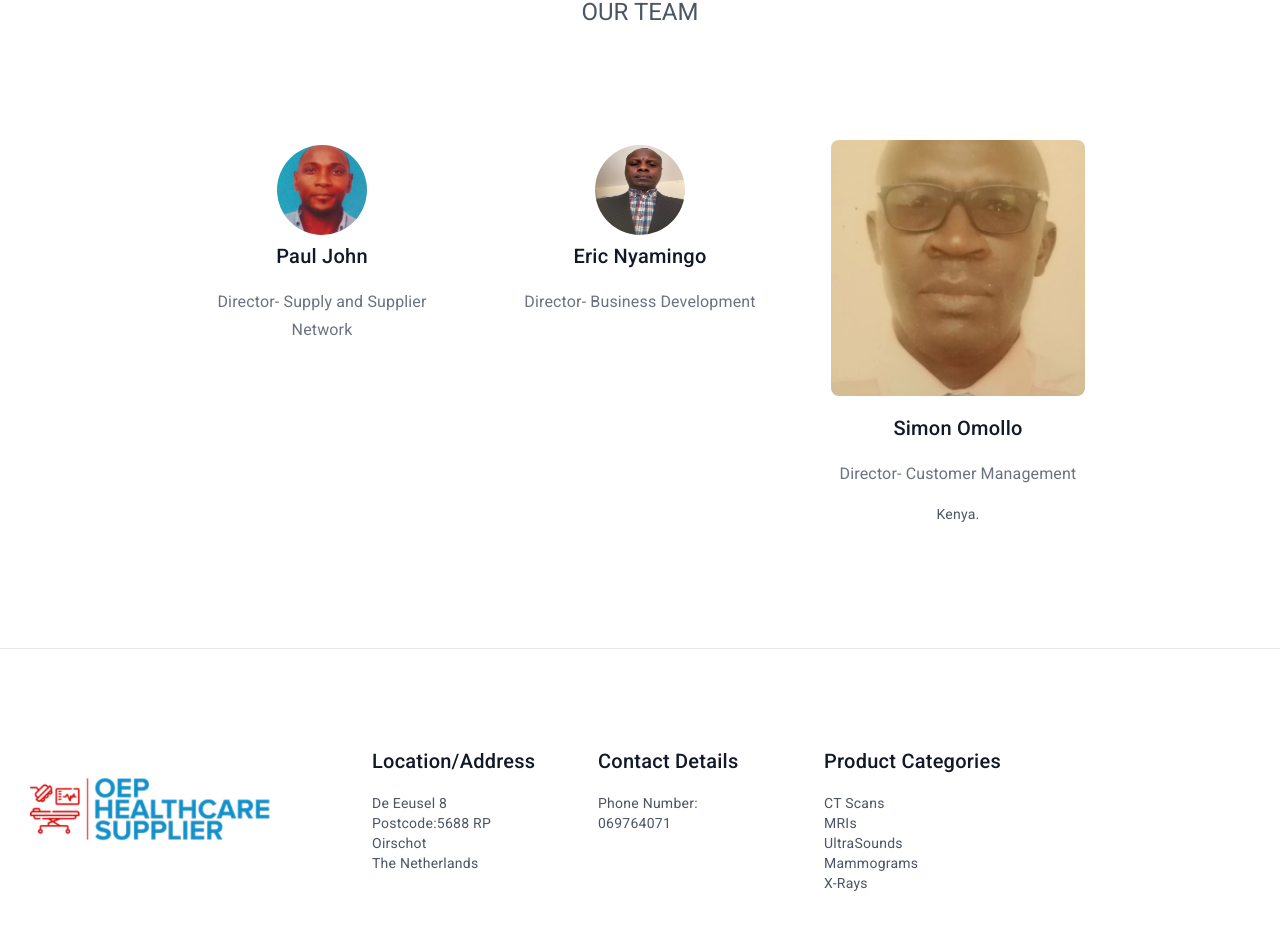
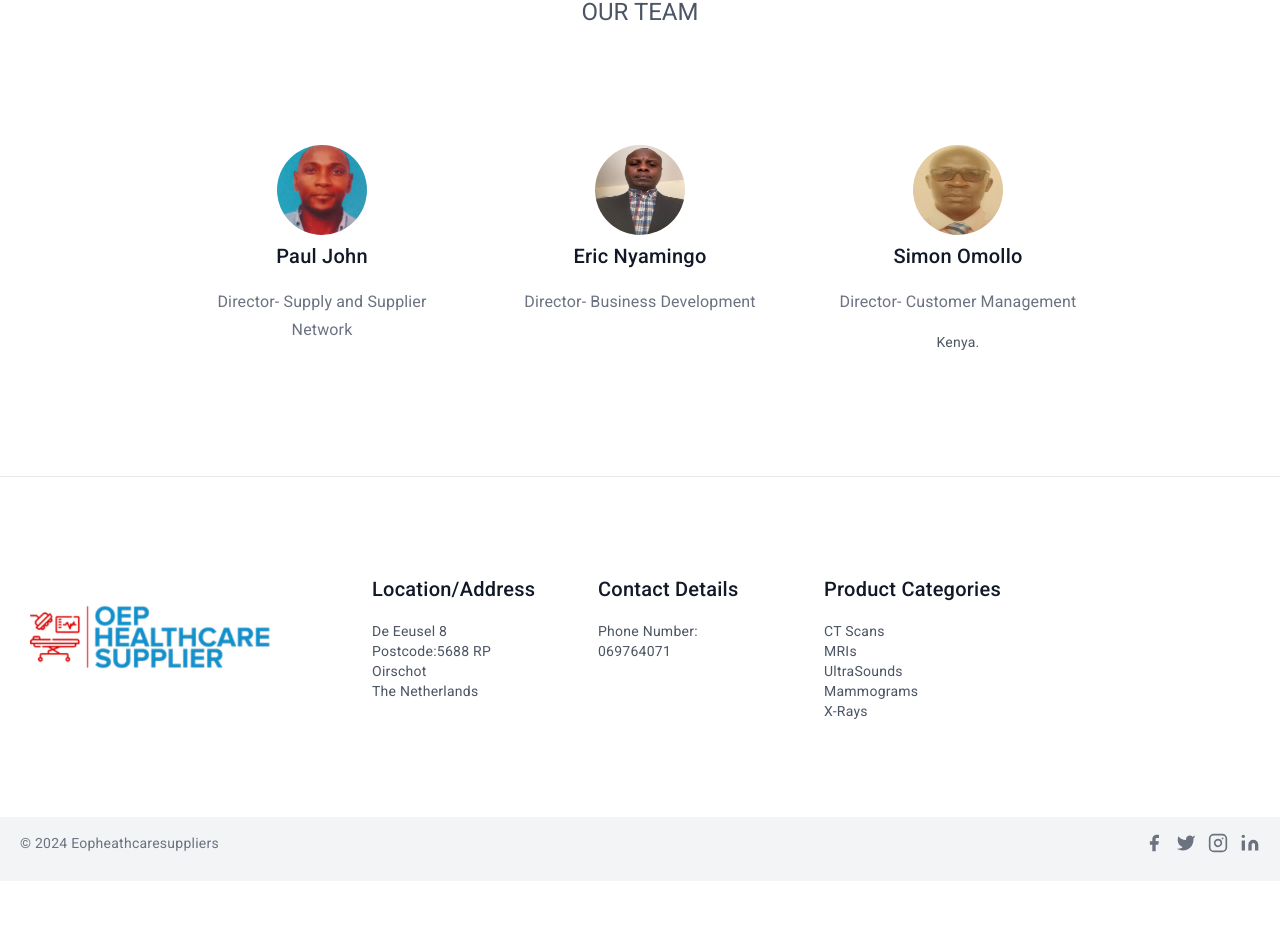
Before and after one commit to Delesoft/oep, an Angular app: page /about in a window 1280 px wide. Shown: the part 1330-2260 px from the top of the page. After the commit the page ends 2211 px from the top, so only its background shows below. Built offline with nearby package versions, Linux system fonts and the light colour scheme.

Commit message:
new pic simon

```diff
--- a/src/app/components/about/about.component.html
+++ b/src/app/components/about/about.component.html
@@ -73,7 +73,7 @@
         </div>
         <div class="p-4 lg:w-1/4 md:w-1/3">
           <div class="h-full flex flex-col items-center text-center p-4">
-            <img alt="team" class="flex-shrink-0 rounded-lg w-64 h-64 object-cover object-center mb-4" src="../../../assets/team/Simon.jpeg">
+            <img alt="team" class="custom" src="../../../assets/team/Simon.jpeg">
             <div class="w-full">
               <h2 class="title-font font-medium text-lg text-gray-900">Simon Omollo</h2>
               <h3 class="text-gray-500 mb-3">Director- Customer Management</h3>
```
